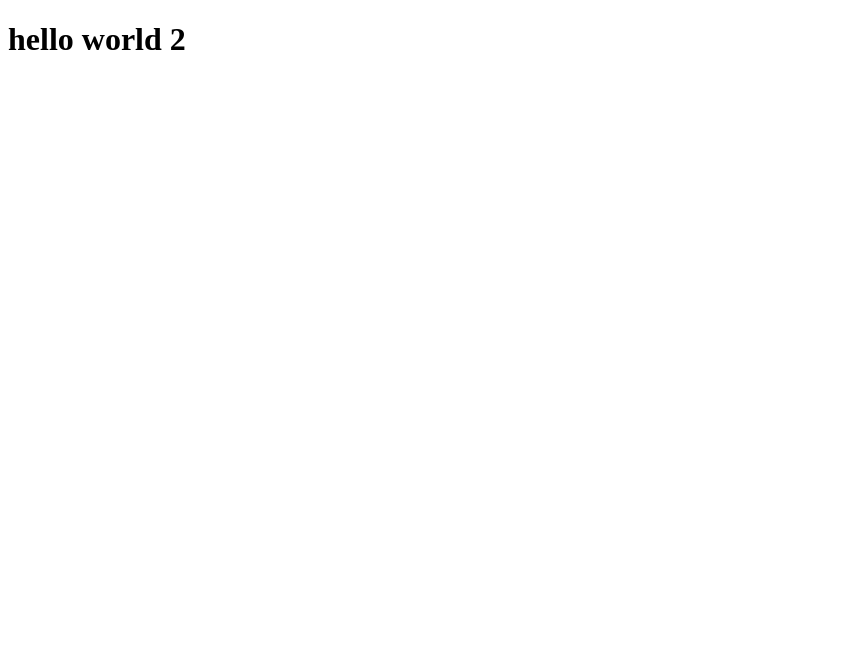
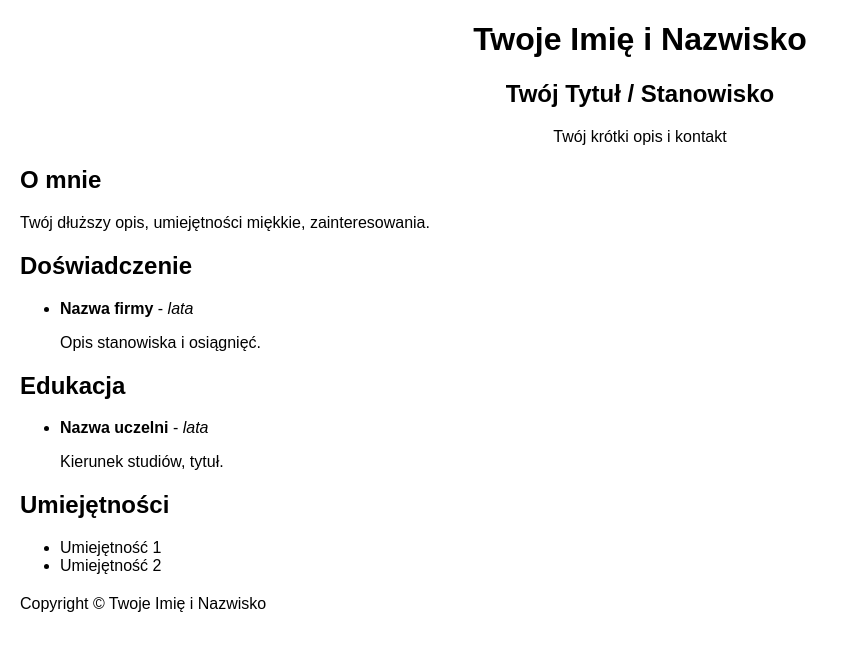
Before and after one commit to pecix/cv, a plain HTML site: page index.html in a window 1280 px wide. Shown: the whole page, without its empty margins (0-860 px from the left). Drawn offline with Linux system fonts and the light colour scheme.

Commit message:
add html and css from llm

```diff
--- a/index.html
+++ b/index.html
@@ -1,11 +1,52 @@
 <!DOCTYPE html>
-<html lang="en">
+<html lang="pl">
 <head>
     <meta charset="UTF-8">
     <meta name="viewport" content="width=device-width, initial-scale=1.0">
-    <title>CV - Artur Petrusiewicz</title>
-</head>
+    <title>Twoje Imię i Nazwisko - CV</title>
+    <link rel="stylesheet" href="style.css"> </head>
 <body>
-    <h1>hello world 2</h1>
+    <header>
+        <h1>Twoje Imię i Nazwisko</h1>
+        <h2>Twój Tytuł / Stanowisko</h2>
+        <p>Twój krótki opis i kontakt</p>
+    </header>
+
+    <section id="about">
+        <h2>O mnie</h2>
+        <p>Twój dłuższy opis, umiejętności miękkie, zainteresowania.</p>
+    </section>
+
+    <section id="experience">
+        <h2>Doświadczenie</h2>
+        <ul>
+            <li>
+                <strong>Nazwa firmy</strong> - <em>lata</em>
+                <p>Opis stanowiska i osiągnięć.</p>
+            </li>
+            </ul>
+    </section>
+
+    <section id="education">
+        <h2>Edukacja</h2>
+        <ul>
+            <li>
+                <strong>Nazwa uczelni</strong> - <em>lata</em>
+                <p>Kierunek studiów, tytuł.</p>
+            </li>
+            </ul>
+    </section>
+
+    <section id="skills">
+        <h2>Umiejętności</h2>
+        <ul>
+            <li>Umiejętność 1</li>
+            <li>Umiejętność 2</li>
+            </ul>
+    </section>
+
+    <footer>
+        <p>Copyright © Twoje Imię i Nazwisko</p>
+    </footer>
 </body>
 </html>
--- /dev/null
+++ b/style.css
@@ -0,0 +1,12 @@
+body {
+    font-family: Arial, sans-serif;
+    margin: 20px;
+}
+
+header {
+    text-align: center;
+}
+
+section {
+    margin-bottom: 20px;
+}
```
